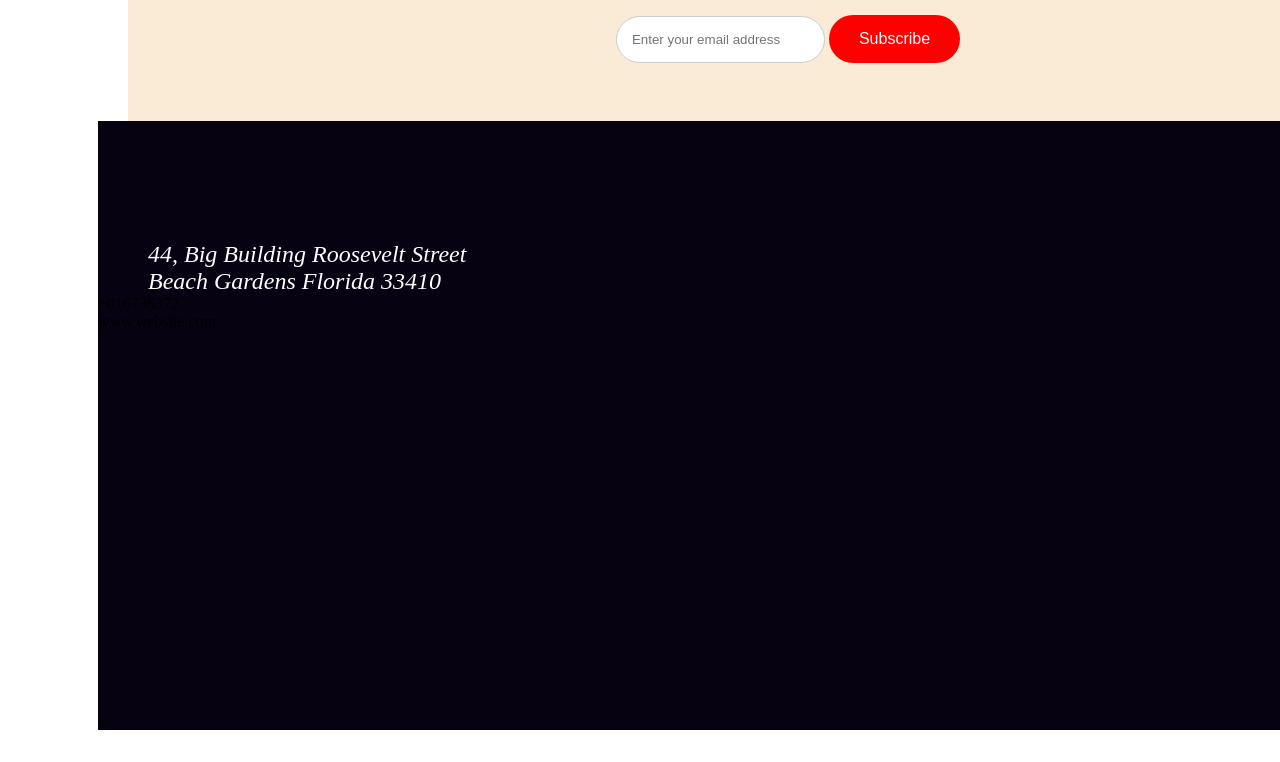
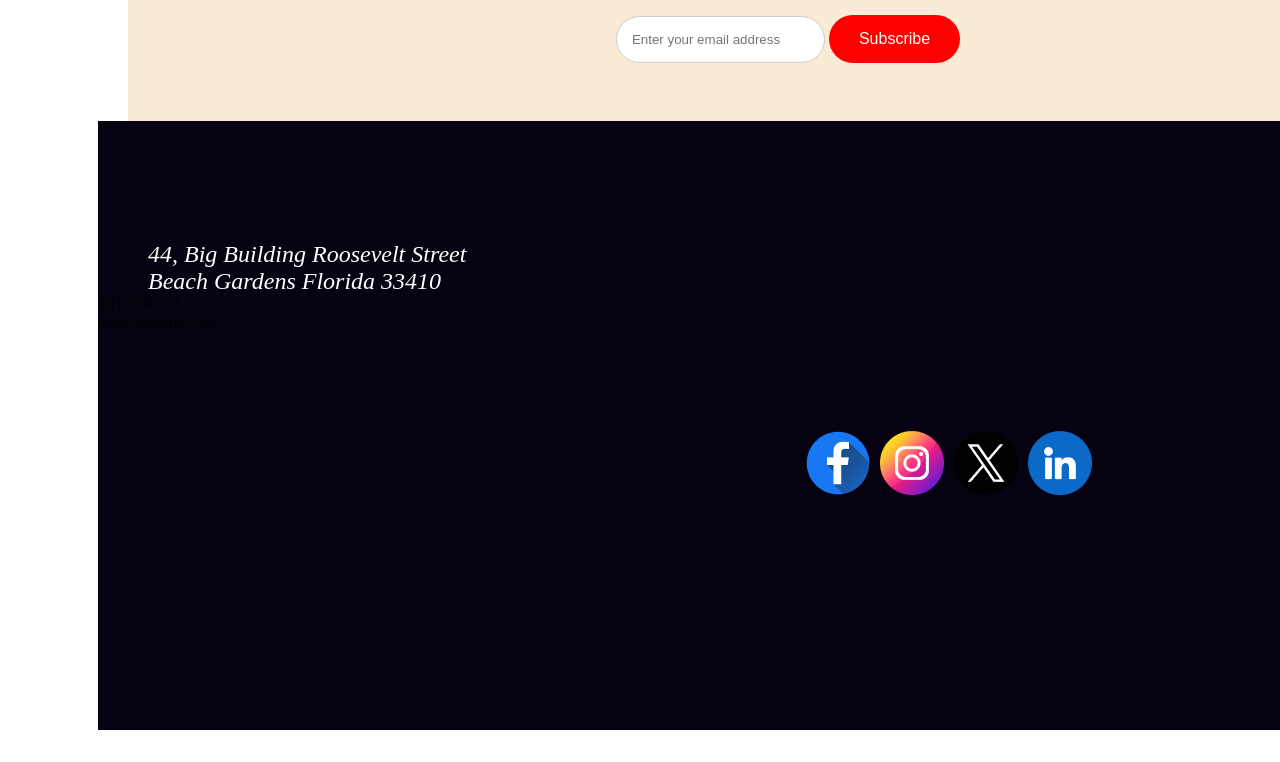
Before and after one commit to abdulmomin23/First-Home-Work, a plain HTML site: page index.html in a window 1280 px wide. Shown: the part 4949-5711 px from the top of the page. Before the commit the page ends 5679 px from the top, so only its background shows below. Drawn offline with Linux system fonts and the light colour scheme.

Commit message:
added new items

```diff
--- a/index.html
+++ b/index.html
@@ -119,9 +119,28 @@
       <div class="phone">+016736372</div>
       <div class="web"> www.website.com</div>
 
-    </div>
+      <div class="socile-media">
+        <div>
+          <img src="./resources/Facebook.png">
+        </div>
+        <div>
+          <img src="./resources/Instagram.png">
+        </div>
+        <div>
+          <img src="./resources/Twitter.png">
+        </div>
+        <div>
+          <img src="./resources/Linkedin.png">
+        </div>
+      </div>
+
+      <div>
+        <p>2024, All Rights Reserved.</p>
 
 
+      </div>
+
+    </div>
 
 
   </bottom>
--- a/style.css
+++ b/style.css
@@ -230,3 +230,11 @@ div .last-item address{
   font-size: 24px;
   margin-left: 50px;
 }
+
+.socile-media{
+  display:flex;
+  gap:10px;
+  align-items: center;
+  padding: 100px 708px 247px 708px;
+
+}
```
